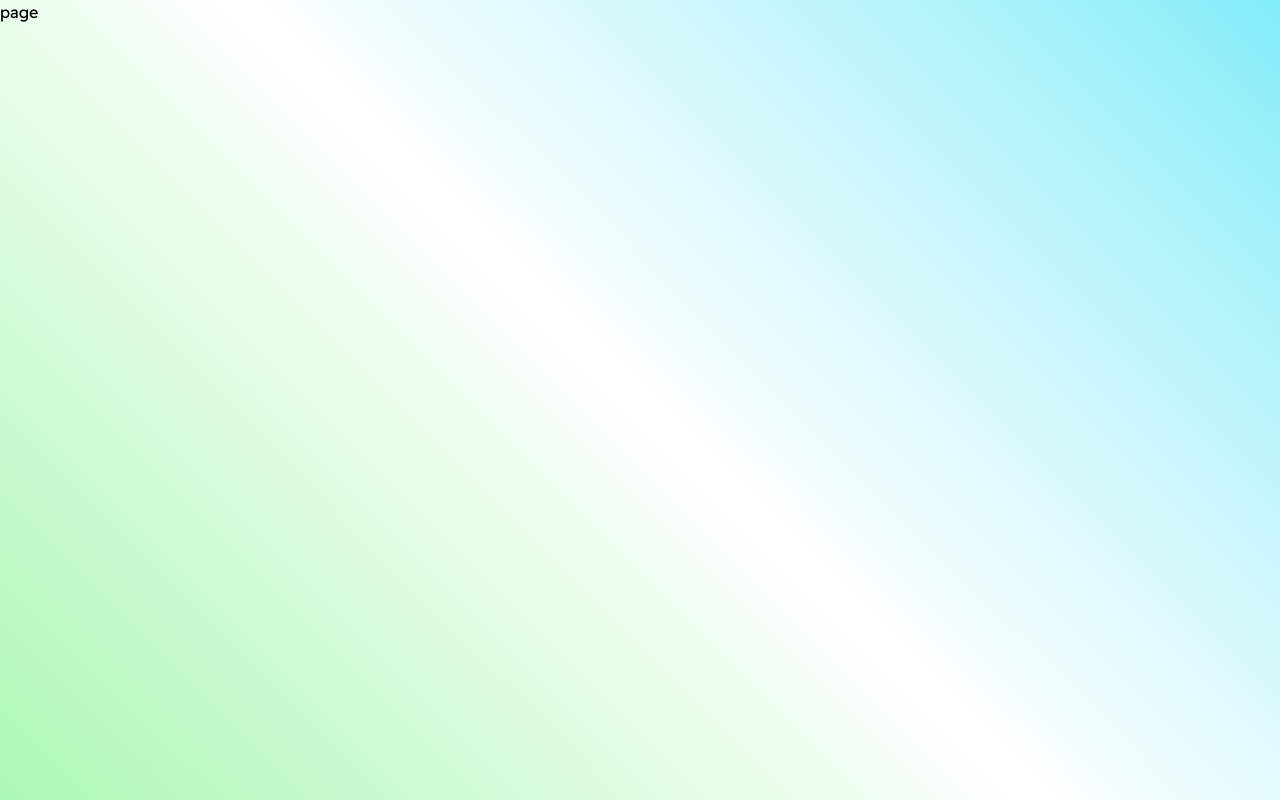
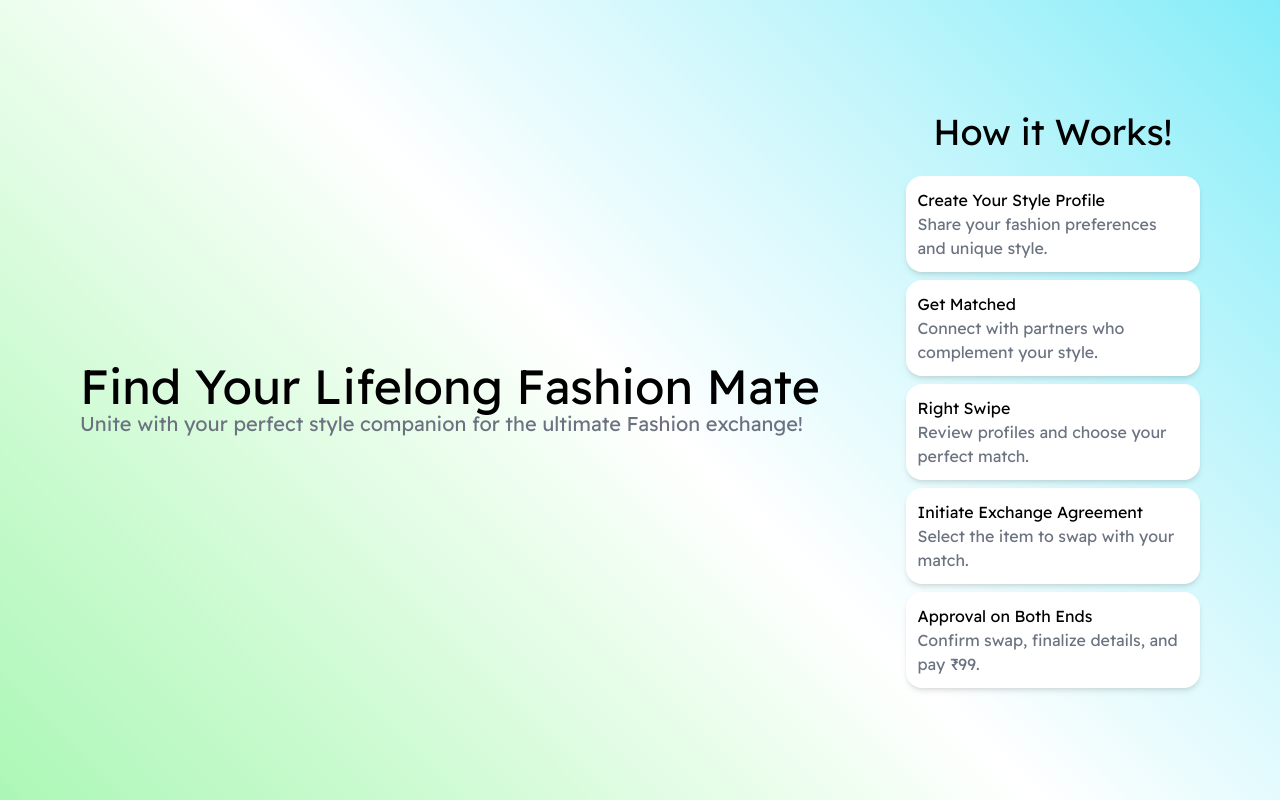
Before and after one commit to Adeesh-bode/fx, a Next.js app: page /find-your-fashion-mate in a window 1280 px wide. Built offline with nearby package versions, Linux system fonts and the light colour scheme.

Commit message:
fashion mate page in progress

```diff
--- a/app/(products)/find-your-fashion-mate/page.tsx
+++ b/app/(products)/find-your-fashion-mate/page.tsx
@@ -1,9 +1,12 @@
+import FashionMate from '@/components/template/FashionMate'
 import React from 'react'
 
-const page = () => {
+const fashionMatePage = () => {
   return (
-    <div>page</div>
+    <>
+    <FashionMate />
+    </>
   )
 }
 
-export default page
+export default fashionMatePage
--- /dev/null
+++ b/components/molecule/Page/Products/FashionMate/Hero.tsx
@@ -0,0 +1,37 @@
+import { fashionMateSteps } from '@/utils/constants/fashionMateSteps';
+import React from "react";
+
+const Hero = () => {
+  return (
+    <section
+      className="w-full h-full flex flex-col md:flex-row justify-start items-start gap-8"
+    //   className="w-full h-full flex flex-col md:flex-row justify-start items-start gap-8  pt-5 md:pt-8 lg:pt-16"
+      aria-label="Main Section for Fashion Mate Page"
+    >
+      <header className='w-full h-full flex flex-col justify-center items-start' >
+        <h1 className="text-2xl md:text-4xl lg:text-5xl">Find Your Lifelong Fashion Mate</h1>
+        <p className="text-gray-500 md:text-lg lg:text-xl">
+          Unite with your perfect style companion for the ultimate Fashion exchange!
+        </p>
+      </header>
+      <aside
+        aria-label="instruction for how finding fashion mate works!"
+        className="h-full flex flex-col justify-center items-center gap-6 "
+      >
+        <h3 className="w-full flex justify-center items-center text-2xl md:text-3xl lg:text-4xl">
+          How it Works!
+        </h3>
+        <ul className="grid grid-cols-1 gap-1 md:gap-2">
+          {fashionMateSteps.map((step, index) => (
+            <li key={index} className="rounded-2xl p-3 bg-white shadow-md">
+              <h4>{step.title}</h4>
+              <p className="text-gray-500">{step.description}</p>
+            </li>
+          ))}
+        </ul>
+      </aside>
+    </section>
+  );
+};
+
+export default Hero;
--- /dev/null
+++ b/components/template/FashionMate/index.tsx
@@ -0,0 +1,12 @@
+import Hero from "@/components/molecule/Page/Products/FashionMate/Hero";
+import React from "react";
+
+const FashionMate = () => {
+  return (
+    <main className="w-screen h-auto md:h-screen px-5 md:px-8 lg:px-20">
+      <Hero />
+    </main>
+  );
+};
+
+export default FashionMate;
--- /dev/null
+++ b/utils/constants/fashionMateSteps.ts
@@ -0,0 +1,22 @@
+export const fashionMateSteps = [
+    {
+      title: "Create Your Style Profile",
+      description: "Share your fashion preferences and unique style.",
+    },
+    {
+      title: "Get Matched",
+      description: "Connect with partners who complement your style.",
+    },
+    {
+      title: "Right Swipe",
+      description: "Review profiles and choose your perfect match.",
+    },
+    {
+      title: "Initiate Exchange Agreement",
+      description: "Select the item to swap with your match.",
+    },
+    {
+      title: "Approval on Both Ends",
+      description: "Confirm swap, finalize details, and pay ₹99.",
+    },
+  ];
```
